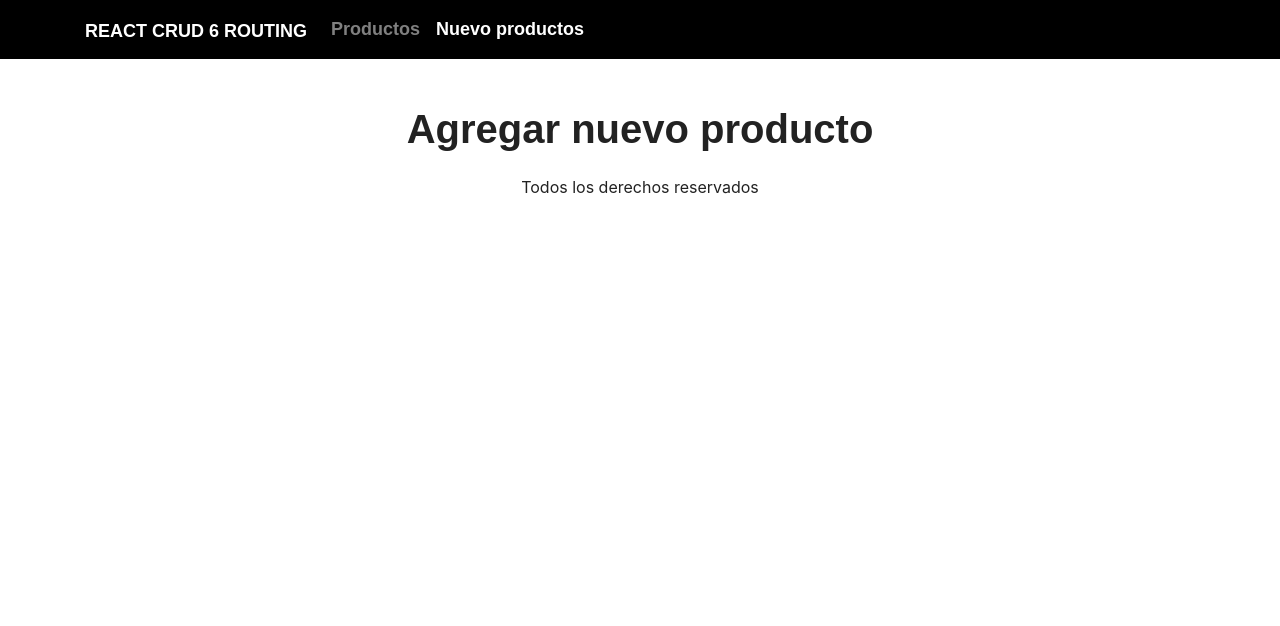
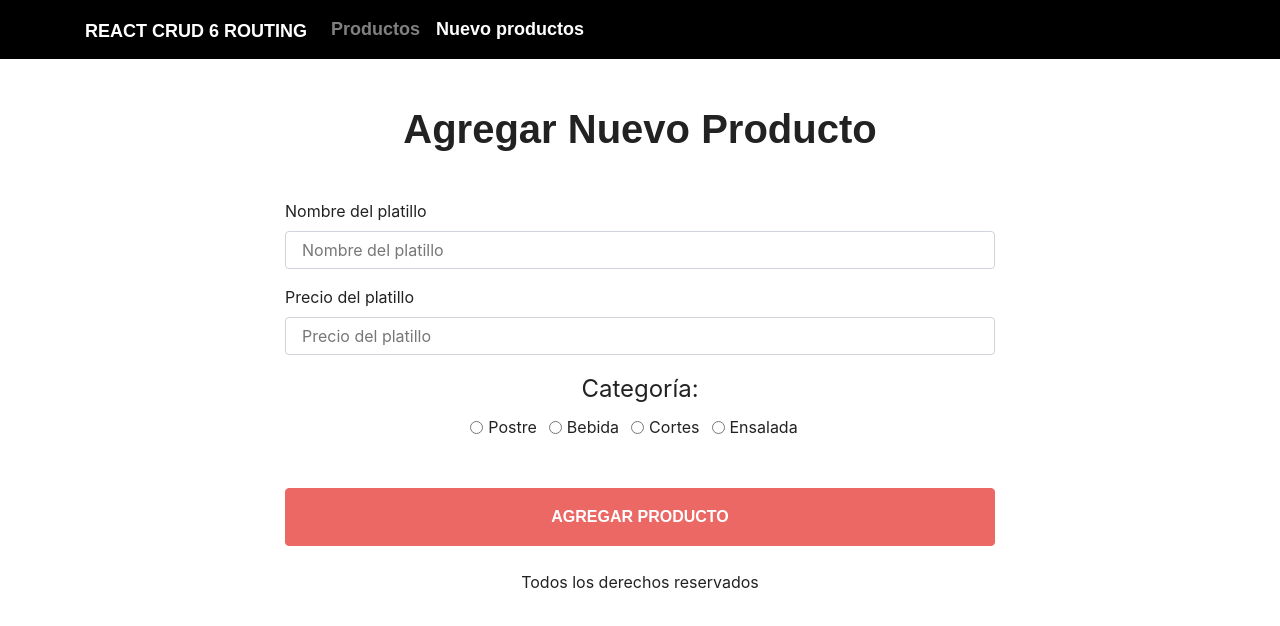
Before and after one commit to EduuardoPerez/CRUD-de-productos, a React (Create React App) app: page /nuevo-producto in a window 1280 px wide. Shown: the top 626 px of the page. Built offline with nearby package versions, Linux system fonts and the light colour scheme; data requests are answered from the project's data file; a web font is replaced by a local one.

Commit message:
Se creo el formulario para agregar nuevos productos en el componente AgregarProducto

```diff
--- a/src/components/AgregarProducto.js
+++ b/src/components/AgregarProducto.js
@@ -1,8 +1,96 @@
-import React from 'react';
+import React, {useState} from 'react';
 
 function AgregarProducto(){
+
+  // State
+  const [nombrePlatillo, guardarNombre] = useState('');
+  const [precioPlatillo, guardarPrecio] = useState('');
+  const [categoria, guardarCategoria] = useState('');
+
+  const leerValorRadio = e => {
+    guardarCategoria(e.target.value);
+  }
+
   return(
-    <h1 className="text-center">Agregar nuevo producto</h1>
+    <div className="col-md-8 mx-auto ">
+      <h1 className="text-center">Agregar Nuevo Producto</h1>
+      <form
+        className="mt-5"
+      >
+        <div className="form-group">
+          <label>Nombre del platillo</label>
+          <input
+            type="text"
+            className="form-control"
+            name="nombre"
+            placeholder="Nombre del platillo"
+            onChange={e => guardarNombre(e.target.value)}
+          />
+        </div>
+        <div className="form-group">
+          <label>Precio del platillo</label>
+          <input
+            type="number"
+            className="form-control"
+            name="precio"
+            placeholder="Precio del platillo"
+            onChange={e => guardarPrecio(e.target.value)}
+          />
+        </div>
+        <legend className="text-center">Categoría:</legend>
+        <div className="text-center">
+          <div className="form-check form-check-inline">
+            <input
+              className="form-check-input"
+              type="radio"
+              name="categoria"
+              value="postre"
+              onChange={leerValorRadio}
+            />
+            <label className="form-check-label">
+              Postre
+            </label>
+          </div>
+          <div className="form-check form-check-inline">
+            <input
+              className="form-check-input"
+              type="radio"
+              name="categoria"
+              value="bebida"
+              onChange={leerValorRadio}
+            />
+            <label className="form-check-label">
+              Bebida
+            </label>
+          </div>
+          <div className="form-check form-check-inline">
+            <input
+              className="form-check-input"
+              type="radio"
+              name="categoria"
+              value="cortes"
+              onChange={leerValorRadio}
+            />
+            <label className="form-check-label">
+              Cortes
+            </label>
+          </div>
+          <div className="form-check form-check-inline">
+            <input
+              className="form-check-input"
+              type="radio"
+              name="categoria"
+              value="ensalada"
+              onChange={leerValorRadio}
+            />
+            <label className="form-check-label">
+              Ensalada
+            </label>
+          </div>
+        </div>
+        <input type="submit" className="font-weight-bold text-uppercase mt-5 btn btn-primary btn-block py-3" value="Agregar Producto" />
+      </form>
+    </div>
   );
 }
 export default AgregarProducto;
```
